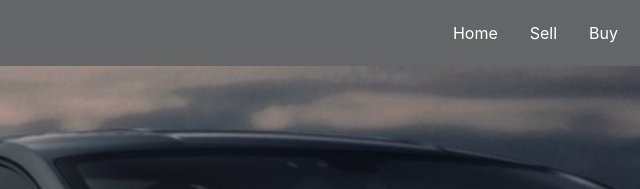
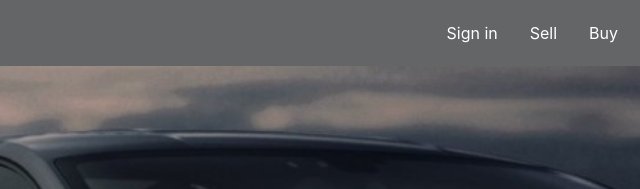
Before and after one commit to smita-dev/Car-Becho, a website: page home.html in a window 1280 px wide. Shown: the top 189 px of the page, 630-1270 px from the left. Drawn offline with nearby package versions, Linux system fonts and the light colour scheme.

Commit message:
updated home.html

```diff
--- a/home.html
+++ b/home.html
@@ -18,7 +18,7 @@
                 <ul class="nav justify-content-end">
 
                         <li class="nav-item">
-                          <a class="nav-link active" href="#"><span style="color: white;">Home</span></a>
+                          <a class="nav-link active" href="login.html"><span style="color: white;">Sign in</span></a>
                         </li>
                         <li class="nav-item">
                           <a class="nav-link active" href="CarDetails.html"><span style="color: white;">Sell</span></a>
```
